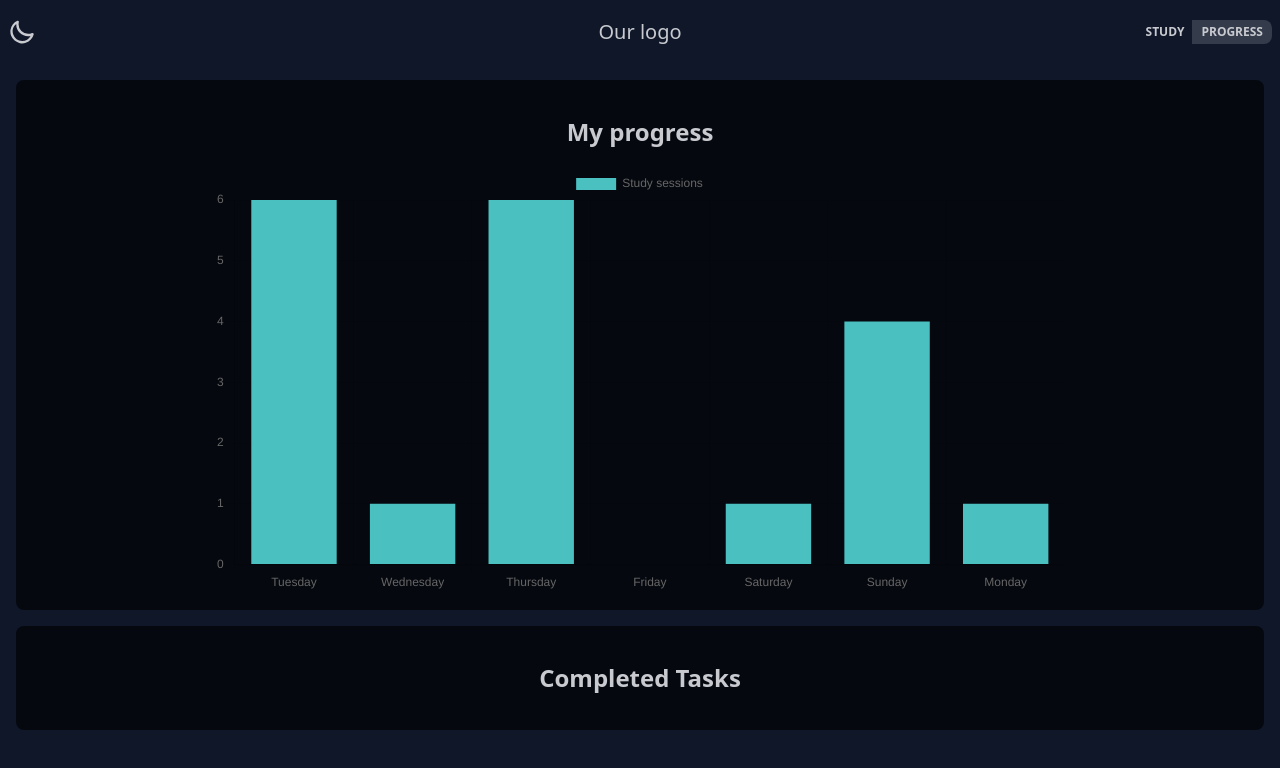
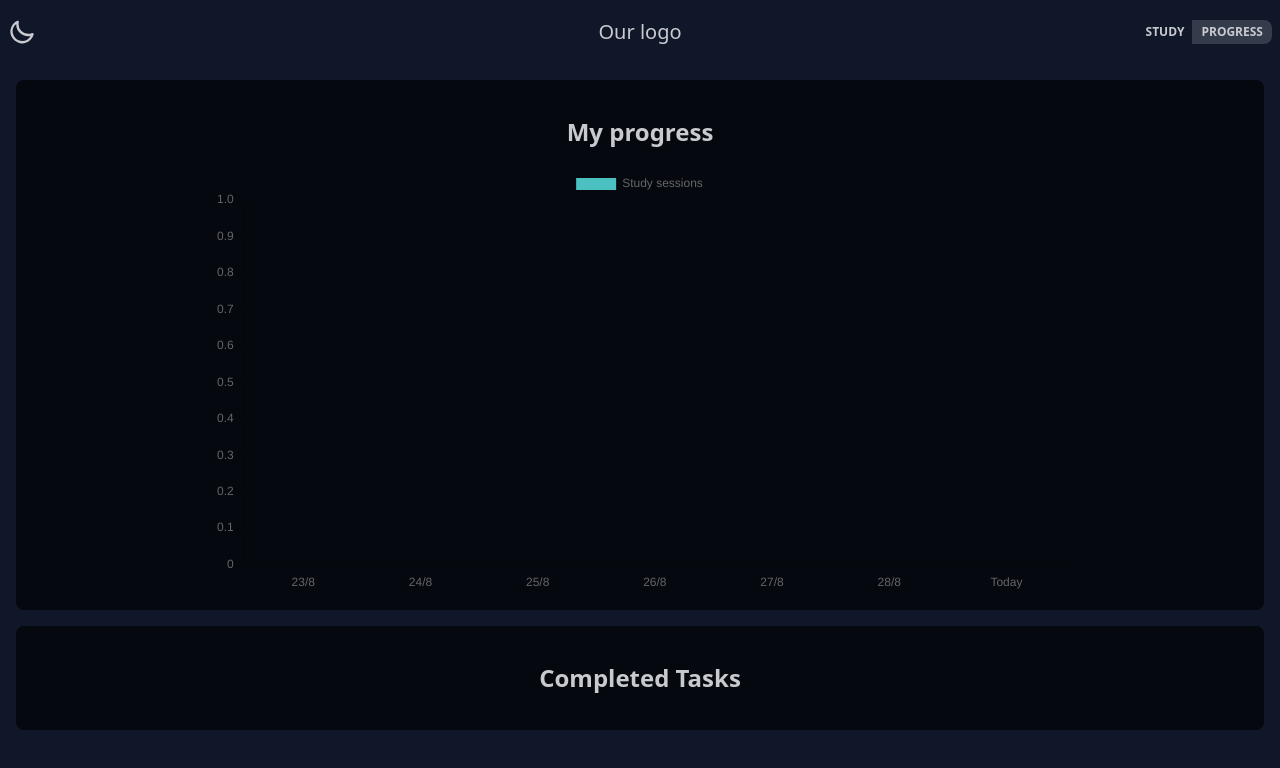
Before and after one commit to etretf/pomodoro-app, a React (Vite) app in the folder pomodoro-react/: page /progress in a window 1280 px wide. Shown: the top 768 px of the page. Built offline with nearby package versions, Linux system fonts and the light colour scheme.

Commit message:
working charts

```diff
--- a/pomodoro-react/src/App.jsx
+++ b/pomodoro-react/src/App.jsx
@@ -12,7 +12,7 @@ function App() {
 
   const date = new Date();
   const year = date.getFullYear();
-  const month = date.getMonth();
+  const month = date.getMonth() + 1;
   const day = date.getDate();
   const fullDate = `${day}/${month}/${year}`;
 
@@ -54,7 +54,7 @@ console.log(currentIndex)
 console.log("Array", progressData)
 
 //limiting progressData to only contain the latest 7 entries
-/*
+
 useEffect(() => {
     const newArray = progressData;
     const length = newArray.length;
@@ -63,7 +63,7 @@ useEffect(() => {
       setProgressData(newArray.splice(length-7))
     }
 }, [])
-*/
+
 
 
 // useEffect(() => {
@@ -229,7 +229,7 @@ function handleEnd(){
                             handleEnd={handleEnd}
                             />}
                             />
-                        <Route path="progress" element={<Progress data={data}/>}/>
+                        <Route path="progress" element={<Progress date={date}/>}/>
                         <Route path="styleguide" element={<Styleguide/>}/>
                     </Route>
                     <Route path="/*" element={<ErrorPage/>}/>
--- a/pomodoro-react/src/components/Progress.jsx
+++ b/pomodoro-react/src/components/Progress.jsx
@@ -22,15 +22,39 @@ Legend
 );
 
 
+
+
 export default function Progress(props){
-
     const daysOfTheWeek = getWeekdays();
+    const [weeklyArray, setWeeklyArray] = useState([
+        createDateString(6),
+        createDateString(5),
+        createDateString(4),
+        createDateString(3),
+        createDateString(2),
+        createDateString(1),
+        createDateString(0)
+    ])
     const [toDoItems, setToDoItems] = useState(
         JSON.parse(localStorage.getItem("toDoItems")) || []
     )
     const [progressData, setProgressData] = useState(
         JSON.parse(localStorage.getItem("sessionData")) || []
     )
+
+    console.log("progress",weeklyArray)
+
+    //function will generate an object for each dat in the past 7 days
+    function createDateString(daysToSubtract)
+    {
+        let dateToConvert = new Date(props.date);
+        dateToConvert.setDate(dateToConvert.getDate() - daysToSubtract)
+        const year = dateToConvert.getFullYear();
+        const month = dateToConvert.getMonth() + 1;
+        const day = dateToConvert.getDate();
+        const fullDate = `${day}/${month}/${year}`;
+        return {fullDate, dateToConvert, count:0};
+    }
 
     useEffect(() => {
         if(toDoItems)
@@ -42,6 +66,16 @@ export default function Progress(props){
         {
             formatSessionData(progressData);
         }
+
+        //updating date count of the relevant dates in the past 7 days
+        setWeeklyArray(prevValue => (
+            prevValue.map(item => {
+                const indexOfSessionDate = progressData.findIndex(i => i.fullDate === item.fullDate)
+                return({...item, count: indexOfSessionDate > -1 ? progressData[indexOfSessionDate].count : item.count})
+            }))
+        )
+
+
     }, [])
 
 
@@ -82,16 +116,24 @@ export default function Progress(props){
 
     // Chart
 
-    const labels = getWeekdaysOnly();
+
+
+
+    //const labels = getWeekdaysOnly();
+    const labels = weeklyArray.map((item, index) => {
+        const shortDate = item.fullDate.slice(0,-5);
+        return(index == 6 ? "Today" :  shortDate)
+    });
 
     const data = {
+        //labels,
         labels,
         datasets: [
             {
                 label: 'Study sessions',
-                data: daysOfTheWeek.map((day) => day.numSessions),
+                data: weeklyArray.map(item => item.count),
                 backgroundColor: 'rgb(75, 192, 192)'
-            }
+            },
         ]
     }
 
```
